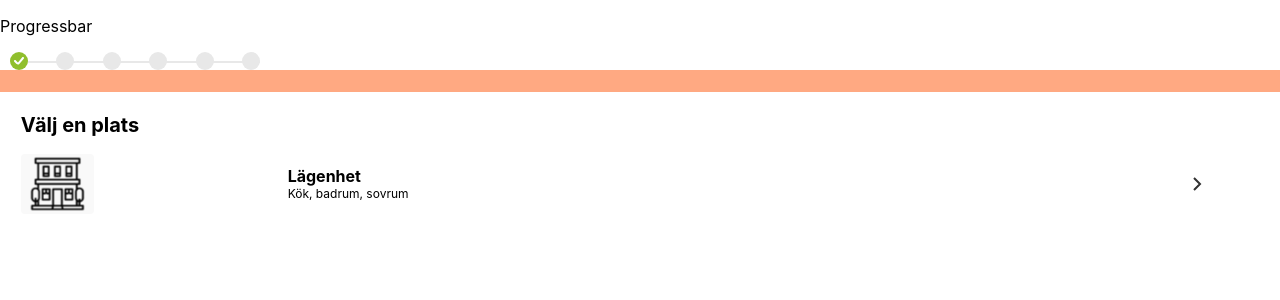
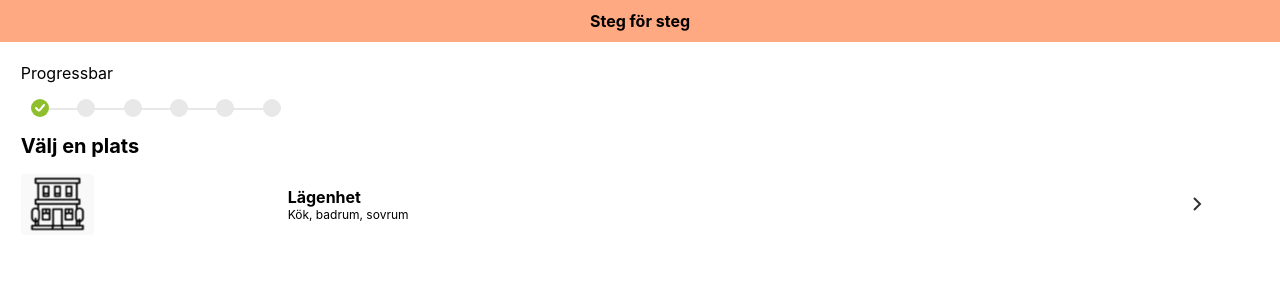
Before and after one commit to allmannyttan/felanmalan, a React (Vite) app in the folder packages/client/: page /plats in a window 1280 px wide. Shown: the top 300 px of the page. Built offline with nearby package versions, Linux system fonts and the light colour scheme.

Commit message:
chre: wrap Layout around every route

```diff
--- a/packages/client/src/App.tsx
+++ b/packages/client/src/App.tsx
@@ -9,14 +9,17 @@ import Theme from './Theme'
 import Header from './components/Header'
 import ProgressBar from './components/ProgressBar'
 import { Provider as JotaiProvider } from 'jotai'
+import Layout from './components/Layout'
 
 const App = () => {
   return (
     <Theme>
       <JotaiProvider>
-        <ProgressBar />
         <Router>
           <Header />
+          <Layout>
+            <>
+              <ProgressBar />
               <Routes>
                 <Route path="/plats" element={<Place />} />
                 <Route path="/rum" element={<Room />} />
@@ -25,6 +28,8 @@ const App = () => {
                 <Route path="/komplettera" element={<Complete />} />
                 <Route path="/sammanfattning" element={<Summary />} />
               </Routes>
+            </>
+          </Layout>
         </Router>
       </JotaiProvider>
     </Theme>
--- a/packages/client/src/components/Header.tsx
+++ b/packages/client/src/components/Header.tsx
@@ -16,9 +16,9 @@ const Header = () => {
 
   React.useEffect(() => {
     switch (pathname) {
-      case '/place':
+      case '/plats':
         return setTitle('Steg för steg')
-      case '/room':
+      case '/rum':
         return setTitle('Din lägenhet')
 
       default:
--- a/packages/client/src/components/NextStepCard.tsx
+++ b/packages/client/src/components/NextStepCard.tsx
@@ -39,11 +39,12 @@ interface INextStepCard {
   title: String
   icon?: ReactElement
   subtitle: String
+  sendTo: String
 }
 
-const NextStepCard: React.FC<INextStepCard> = ({ title, icon, subtitle }) => {
+const NextStepCard: React.FC<INextStepCard> = ({ title, icon, subtitle, sendTo }) => {
   return (
-    <StyledLink to="/room">
+    <StyledLink to={`/${sendTo}`}>
       <Wrapper>
         {icon}
         <FlexCol>
--- a/packages/client/src/pages/Place.tsx
+++ b/packages/client/src/pages/Place.tsx
@@ -1,7 +1,6 @@
 import React, { useEffect } from 'react'
 import styled from 'styled-components'
 import { Apartment } from '../assets/Icons'
-import Layout from '../components/Layout'
 import NextStepCard from '../components/NextStepCard'
 import { H2 } from '../components/Typography'
 import { useAtom } from 'jotai'
@@ -22,7 +21,6 @@ const Place = () => {
   }, [])
 
   return (
-    <Layout>
     <div>
       <H2>Välj en plats</H2>
       <Ul>
@@ -31,11 +29,11 @@ const Place = () => {
             title="Lägenhet"
             subtitle="Kök, badrum, sovrum"
             icon={<Apartment />}
+            sendTo="rum"
           />
         </li>
       </Ul>
     </div>
-    </Layout>
   )
 }
 
```
Lines whose indentation alone changed are shown as unchanged.
